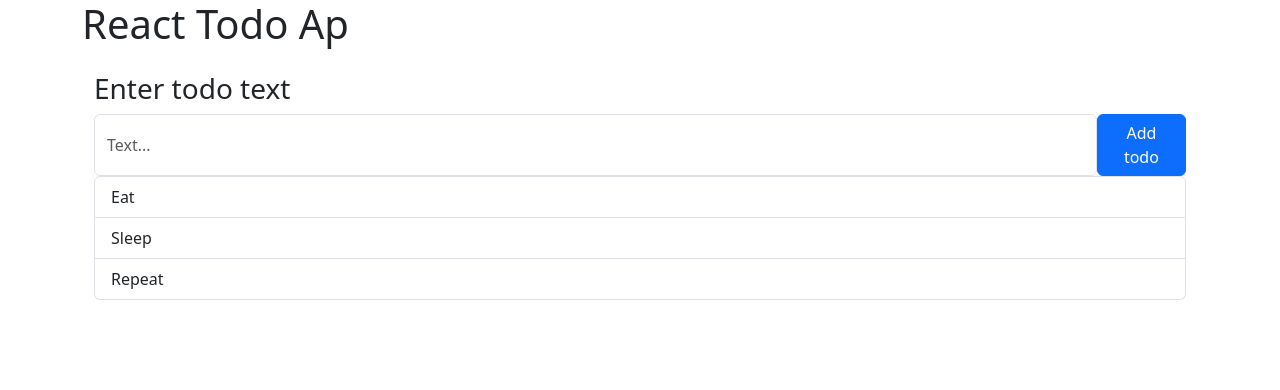
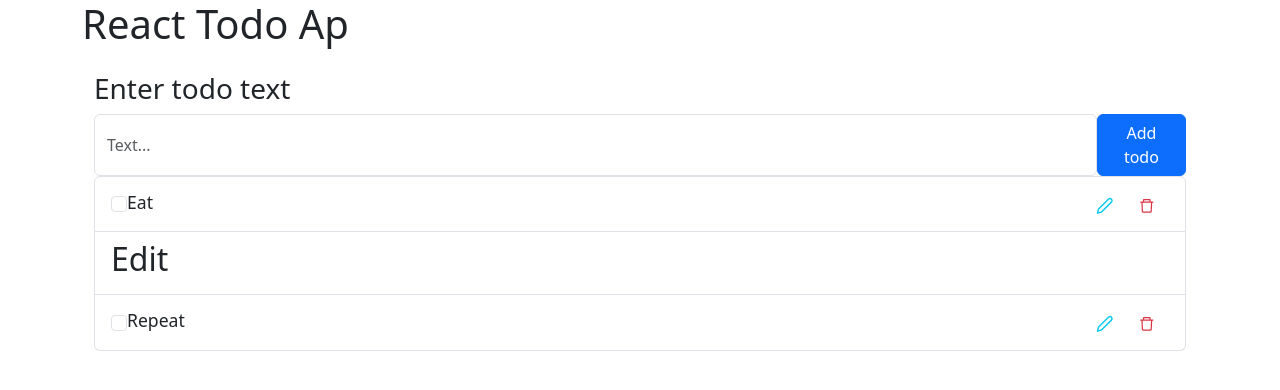
Before and after one commit to Boris-Maslenov/React-Todo-App-test, a React (Create React App) app: page / in a window 1280 px wide. Shown: the top 390 px of the page. Built offline with nearby package versions, Linux system fonts and the light colour scheme.

Commit message:
delete/remove todo

```diff
--- a/package.json
+++ b/package.json
@@ -15,6 +15,7 @@
     "react": "^18.2.0",
     "react-bootstrap": "^2.7.4",
     "react-dom": "^18.2.0",
+    "react-icons": "^4.9.0",
     "react-scripts": "5.0.1",
     "typescript": "^4.9.5"
   },
--- a/src/components/Form.tsx
+++ b/src/components/Form.tsx
@@ -13,8 +13,6 @@ export const Form = () => {
         setText(e.target.value)
     }
 
-    // React.ContextType<>
-
     const handleSubmit = (e: React.FormEvent<HTMLFormElement>) => {
         e.preventDefault();
         if (!text.trim()) return;
@@ -25,7 +23,7 @@ export const Form = () => {
             edit: false,
             show: true
           }
-          dispatch({type: 'ADD_TODO', payload: newTodo});
+          dispatch({type: 'TODO_ADD', payload: newTodo});
           setText('');
     }
 
--- /dev/null
+++ b/src/components/TodoItemBase.tsx
@@ -0,0 +1,56 @@
+import * as React from 'react';
+import { TodoContext } from '../context/TodoContext';
+import { Form, ButtonGroup, Button } from 'react-bootstrap';
+
+
+import { FiEdit2 } from 'react-icons/fi'
+import { AiOutlineDelete } from 'react-icons/ai'
+
+import { ITodo } from '../context/TodoState';
+
+export const TodoItemBase:React.FC<ITodo> = ({  id, text, completed }) => {
+    const { dispatch } = React.useContext(TodoContext);
+    const handleComplete = (id: string) => {
+            dispatch({ type: 'TODO_COMPLETE', payload: id })
+    }
+
+    const handleRemove = (id: string) => {
+        dispatch({ type: 'TODO_REMOVE', payload: id })
+    }
+
+    const handleEdit = (id: string) => {
+        dispatch({ type: 'TODO_REMOVE', payload: id })
+    }
+
+    return(
+        <>
+            <Form.Check checked={completed} onChange={(e) => handleComplete(id)} />
+            <Form.Label
+                className='flex-grow-1 text-left ml-3 mt-1'
+                style={{
+                    fontSize: '1.1em',
+                    textDecoration: completed ? 'line-through' : 'none'
+                }}
+            >
+                {text}
+            </Form.Label>
+            <ButtonGroup>
+                <Button
+                variant='none'
+                className='text-info'
+                onClick={() => handleEdit(id)}
+                disabled={completed}
+                >
+                <FiEdit2 size='1.1em' />
+                </Button>
+                <Button
+                    variant='none'
+                    className='text-danger'
+                    onClick={() => handleRemove(id)}
+                >
+                    <AiOutlineDelete size='1.1em' />
+                </Button>
+      </ButtonGroup>
+        </>
+    )
+}
--- /dev/null
+++ b/src/components/TodoItemEdit.tsx
@@ -0,0 +1,6 @@
+import * as React from 'react';
+import { ITodo } from '../context/TodoState';
+
+export const TodoItemEdit:React.FC<ITodo> = ({}) => {
+     return <h2>Edit</h2>
+}
--- a/src/components/TodoList.tsx
+++ b/src/components/TodoList.tsx
@@ -1,6 +1,9 @@
 import { useContext } from 'react';
 import { Container, ListGroup } from 'react-bootstrap';
 import { TodoContext } from '../context/TodoContext';
+
+import { TodoItemBase } from './TodoItemBase';
+import { TodoItemEdit } from './TodoItemEdit';
 
 export const TodoList = () => {
     const { state } = useContext(TodoContext);
@@ -8,7 +11,19 @@ export const TodoList = () => {
         <Container>
             <ListGroup>
                 {
-                    state.todos.map((todo, index) =>  <ListGroup.Item  className='d-flex align-items-center' key={todo.id} >{todo.text}</ListGroup.Item>)
+                    state.todos.map((todo, index) => todo.show && (
+                        <ListGroup.Item
+                            className='d-flex align-items-center'
+                            key={todo.id}
+                          >
+                            {
+                                !todo.edit ?
+                                    <TodoItemBase {...todo} /> :
+                                    <TodoItemEdit {...todo} />
+                            }
+
+                        </ListGroup.Item>)
+                    )
                 }
             </ListGroup>
         </Container>
--- a/src/context/TodoState.tsx
+++ b/src/context/TodoState.tsx
@@ -20,8 +20,8 @@ type TodoStateProps = {
 
 const initialState: IState = {
   todos: [
-    { id: "1", text: "Eat", completed: true, edit: false, show: true },
-    { id: "2", text: "Sleep", completed: false, edit: false, show: true },
+    { id: "1", text: "Eat", completed: false, edit: false, show: true },
+    { id: "2", text: "Sleep", completed: false, edit: true, show: true },
     { id: "3", text: "Repeat", completed: false, edit: false, show: true },
   ],
 };
--- a/src/index.tsx
+++ b/src/index.tsx
@@ -6,7 +6,5 @@ const root = ReactDOM.createRoot(
   document.getElementById('root') as HTMLElement
 );
 root.render(
-  <React.StrictMode>
     <App />
-  </React.StrictMode>
 );
--- a/src/reducer/todoReducer.ts
+++ b/src/reducer/todoReducer.ts
@@ -7,10 +7,25 @@ export interface IAction {
 
 export const todoReducer = (state: IState, action: IAction) => {
   switch (action.type) {
-    case "ADD_TODO":
+    case "TODO_ADD":
+      console.log("ADD_TODO");
       return {
         ...state,
         todos: [...state.todos, action.payload],
+      };
+    case "TODO_COMPLETE":
+      const findId = action.payload;
+      const todos = state.todos.concat();
+      const index = todos.findIndex(({ id }) => id === findId);
+      todos[index].completed = !todos[index].completed;
+      return {
+        ...state,
+        todos,
+      };
+    case "TODO_REMOVE":
+      return {
+        ...state,
+        todos: [...state.todos.filter(({ id }) => id !== action.payload)],
       };
     default:
       return state;
```
Also changed, not shown: 1 other file (tests, documents, lock files or other folders).
